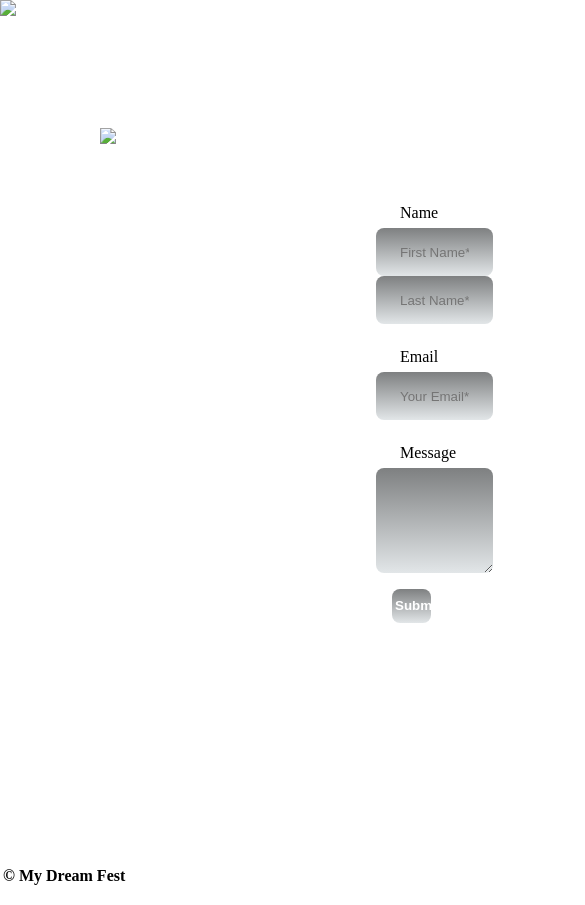
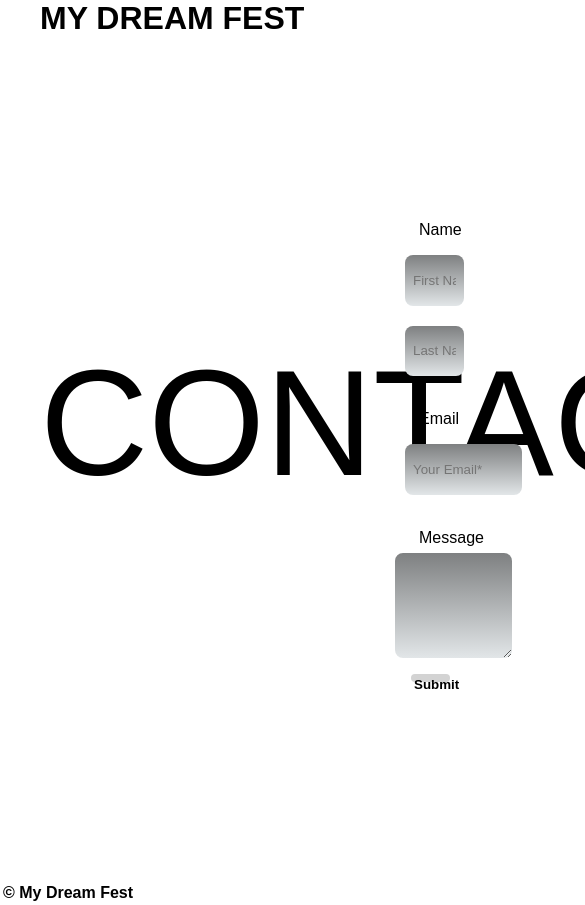
Before and after one commit to mehdizamm/Projet-1, a plain HTML site: page contact.html in a window 390 px wide. Shown: the top 905 px of the page, 585 px wide, since content can reach past the window. Drawn offline with Linux system fonts and the light colour scheme; a web font is replaced by a local one.

Commit message:
nearly final version of contact responsive needed

```diff
--- a/styles.css
+++ b/contact.css
@@ -1,3 +1,8 @@
+@font-face {
+    font-family: SurfingCapital;
+    src: url(assets/font/SurfingCapital.ttf);
+  }
+
 * {
     box-sizing: border-box;
     margin: 0;
@@ -6,10 +11,12 @@
 
 body {
    width: 100vw;
+   font-family: SurfingCapital, sans-serif;
 }
 
 #logo {
-    width: 200px;
+    margin-left: 40px;
+    width: 300px;
 }
 
 
@@ -19,27 +26,30 @@ body {
 
 }
 
-Namebox {
-    display:flex;
+/* #Namebox {
+    display: inline;
     flex-direction: flex-end;
     justify-content: center;
+} */
+
+/* #Namebox :nth-child(2) {
+   display:flex;
+   position: absolute;
+   top: 125px;
+   right: 280px;
 }
 
-
-
-
-
-.contact-name {
-    display: flex;
-    flex-direction: flex-end;
-    justify-content: center;
-}
+#Namebox :nth-child(1) {
+    display:flex;
+    position: absolute;
+    top: 125px;
+ } */
 
 .left {
     width: 50vw;
-    margin: 100px;
-
-
+    margin-left: 40px;
+    margin-top: 300px;
+    font-size: 150px;
 }
 
 .right {
@@ -62,13 +72,25 @@ Namebox {
     display: block;
 }
 
-.firstname-lastname {
+/* .firstname-lastname {
     display: flex;
 
-}
+} */
+
+.firstname-lastname  {
+
+    display: block;
+    background: linear-gradient(#7e8081, #e2e6e8);
+    margin: 10px;;
+    width: 15vw;
+    height: 6vh;
+    border-radius: 8px;
+    border: none;
+    padding: 0.5rem;
+ }
 
 
-  input {
+.form-input  {
 
     display: block;
     background: linear-gradient(#7e8081, #e2e6e8);
@@ -106,10 +128,21 @@ Namebox {
 
    font-weight: bold;
    width: 10vw;
-   color: white;
+   height: 2vw;
+   background-color: lightgrey;
+   color: black;
    margin: 1rem;
    padding: 3px;
+   font-family: SurfingCapital, sans-serif;
+   border-radius: 8px;
+   border: none;
  }
+
+.submit-button:hover {
+
+    background-color: goldenrod;
+
+}
 
 #contact-title {
     font-size: 5rem;
--- a/contact.html
+++ b/contact.html
@@ -4,36 +4,42 @@
     <meta charset="UTF-8">
     <meta http-equiv="X-UA-Compatible" content="IE=edge">
     <meta name="viewport" content="width=device-width, initial-scale=1.0">
-    <link href="styles.css" rel="stylesheet">
+    <link href="contact.css" rel="stylesheet">
     <title>Document</title>
 </head>
 <body>
     <header>
-        <img id="logo" src="assets/Logo.png">
+        <h1 id="logo">MY DREAM FEST</h1>
     </header>
     <div id="contact-container">
         <div class="left">
-            <img id="contact-title" src="assets/contact-title.png">
+            <p>CONTACT</p>
         </div>
         <div class="right">
                   <div class="form">
                     <form id="submit-form" action="">
 
 
+
+                            <label for="firstname/lastname">Name</label>
                         <div id="Namebox">
-                            <label for="firstname/lastname">Name</label>
-                            <input id="firstname-lastname"  type="text" name="firstname-lastname" minlength="20"  cols="30" rows="7" required placeholder="First Name*"><br>
-                            <input id="firstname-lastname"  type="text" name="firstname-lastname" minlength="20"  cols="30" rows="7" required placeholder="Last Name*">
+                            <div>
+                              <input class="firstname-lastname"  type="text" name="firstname-lastname"  required placeholder="First Name*">
+                            </div>
+                            <div>
+                              <input class="firstname-lastname"  type="text" name="firstname-lastname"  required placeholder="Last Name*">
+                            </div>
                         </div>
 
-
-                        <label class="contact-label" for="email">Email</label>
-                        <input id="email" class="form-input" type="email" placeholder="Your Email*">
-
+                         <br><br><br><br><br><br>
+                         <div id="email-input">
+                          <label class="contact-label" for="email">Email</label>
+                          <input id="email" class="form-input" type="email" placeholder="Your Email*">
+                        </div>
                         <label class="contact-label" for="message">Message</label>
                         <textarea  minlength="20" id="message" cols="30" rows="7" required></textarea>
 
-                        <input type="submit" class="submit-button" value="Submit" onclick="checkValidations()">
+                        <button type="submit" class="submit-button" value="Submit" onclick="checkValidations()">Submit</button>
 
                     </form>
                   </div>
```
Also changed, not shown: assets/Logo.png (renamed from assests/Logo.png), assets/contact-title.png (renamed from assests/contact-title.png), index.html (deleted), 1 other file.
